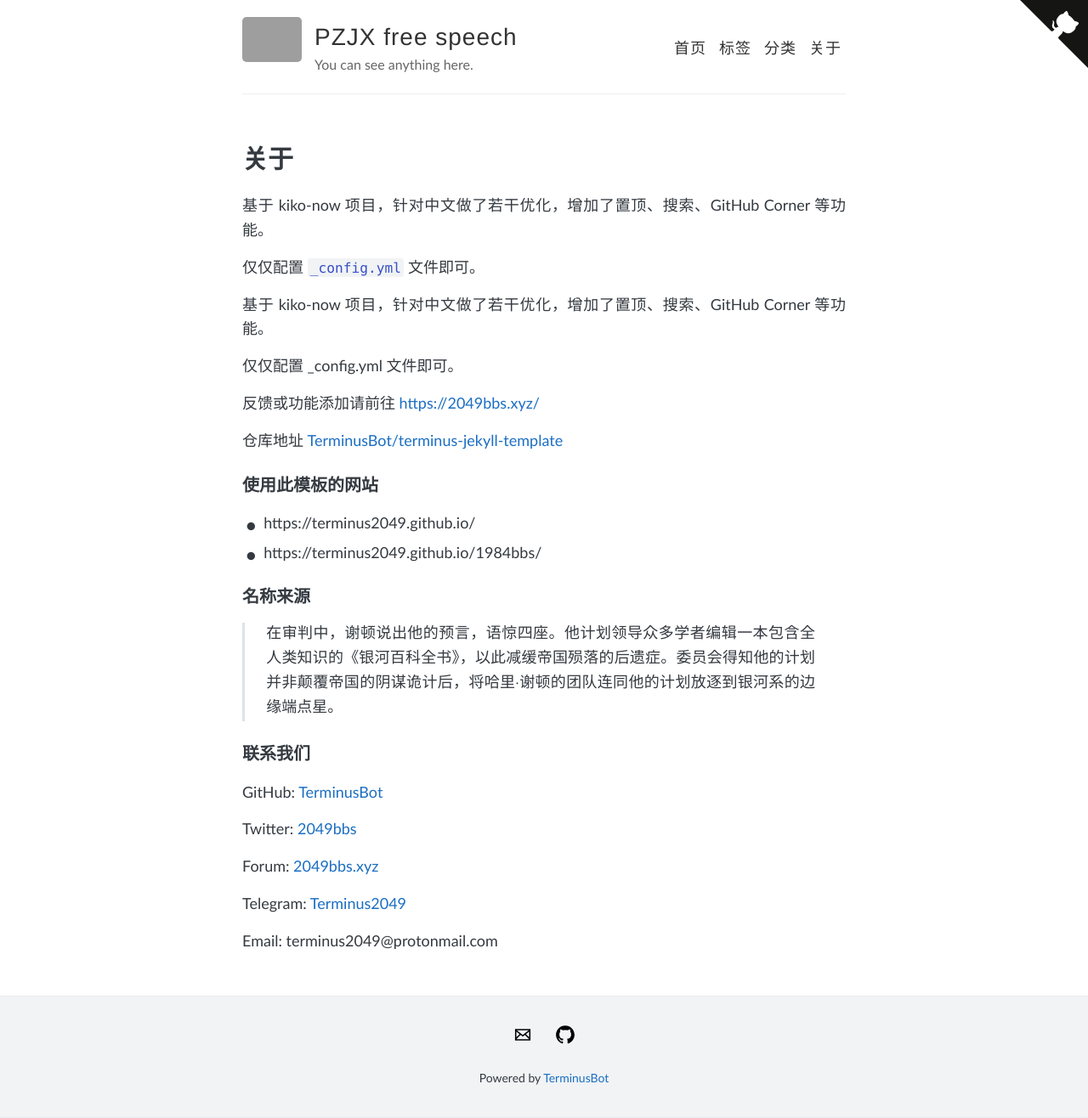
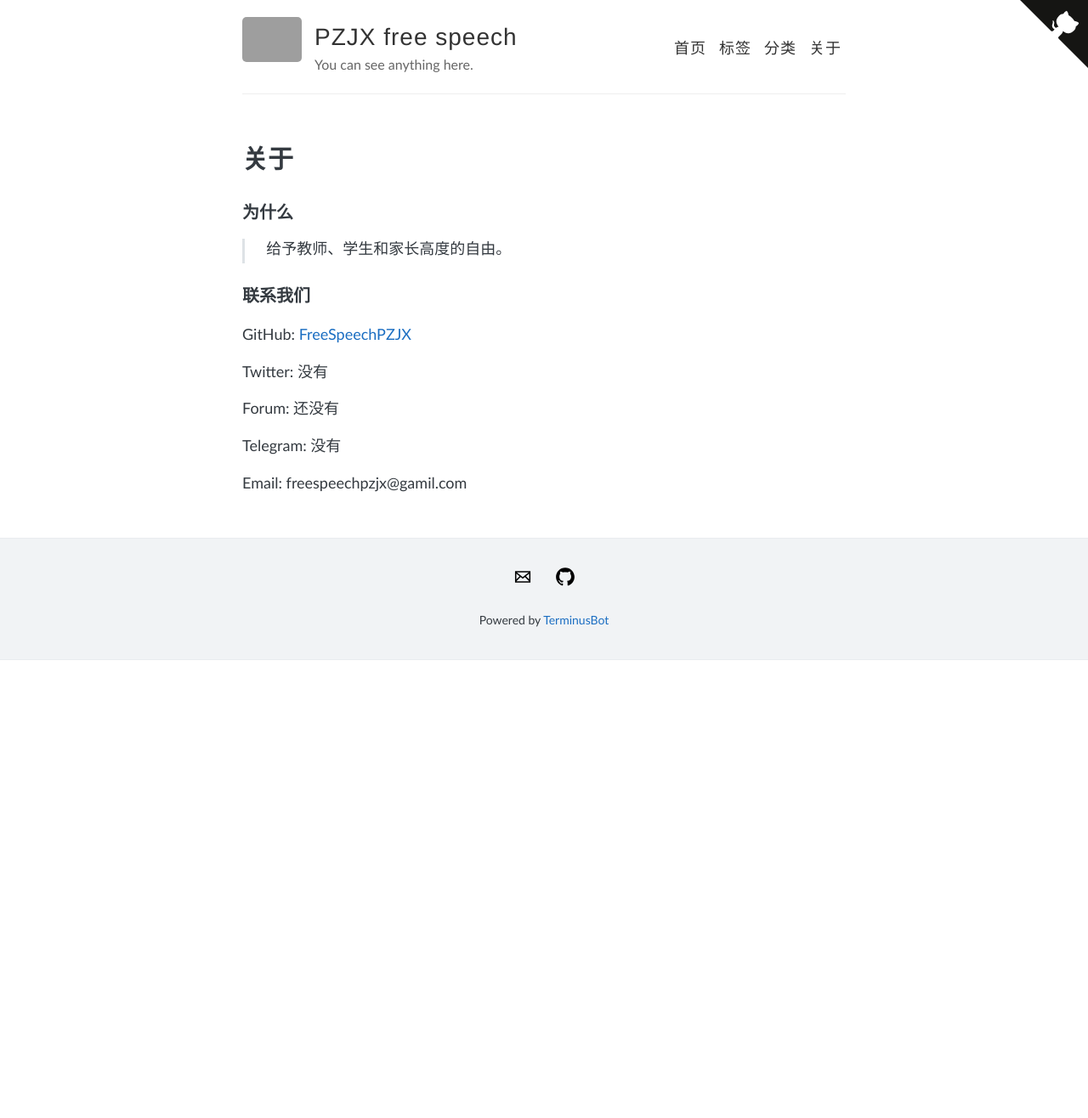
Before and after one commit to FreeSpeechPZJX/FreeSpeechPZJX.github.io, a Jekyll site: the page built from about.md, in a window 1280 px wide. Shown: the whole page at 85% size. Built offline with Jekyll 4.4.1, drawn with Linux system fonts in a browser that asks for light colours; after the commit the page ends 900 px from its top, so only the background shows below that; grey boxes are pictures that could not be loaded.

Commit message:
Update about.md

```diff
--- a/about.md
+++ b/about.md
@@ -9,34 +9,18 @@ permalink: /about.html
 {% endif %}
 
 
-基于 kiko-now 项目，针对中文做了若干优化，增加了置顶、搜索、GitHub Corner 等功能。
+### 为什么
 
-仅仅配置 `_config.yml` 文件即可。
-
-基于 kiko-now 项目，针对中文做了若干优化，增加了置顶、搜索、GitHub Corner 等功能。
-
-仅仅配置 _config.yml 文件即可。
-
-反馈或功能添加请前往 <https://2049bbs.xyz/>
-
-仓库地址 [TerminusBot/terminus-jekyll-template](https://github.com/TerminusBot/terminus-jekyll-template)
-
-### 使用此模板的网站
-* https://terminus2049.github.io/
-* https://terminus2049.github.io/1984bbs/
-
-### 名称来源
-
-> 在审判中，谢顿说出他的预言，语惊四座。他计划领导众多学者编辑一本包含全人类知识的《银河百科全书》，以此减缓帝国殒落的后遗症。委员会得知他的计划并非颠覆帝国的阴谋诡计后，将哈里·谢顿的团队连同他的计划放逐到银河系的边缘端点星。
+> 给予教师、学生和家长高度的自由。
 
 ### 联系我们
 
-GitHub: [TerminusBot](https://github.com/TerminusBot)
+GitHub: [FreeSpeechPZJX](https://github.com/FreeSpeechPZJX)
 
-Twitter: [2049bbs](https://www.twitter.com/2049bbs)
+Twitter: 没有
 
-Forum: [2049bbs.xyz](https://2049bbs.xyz)
+Forum: 还没有
 
-Telegram: [Terminus2049](https://t.me/terminus_9402)
+Telegram: 没有
 
-Email: terminus2049@protonmail.com
+Email: freespeechpzjx@gamil.com
```
